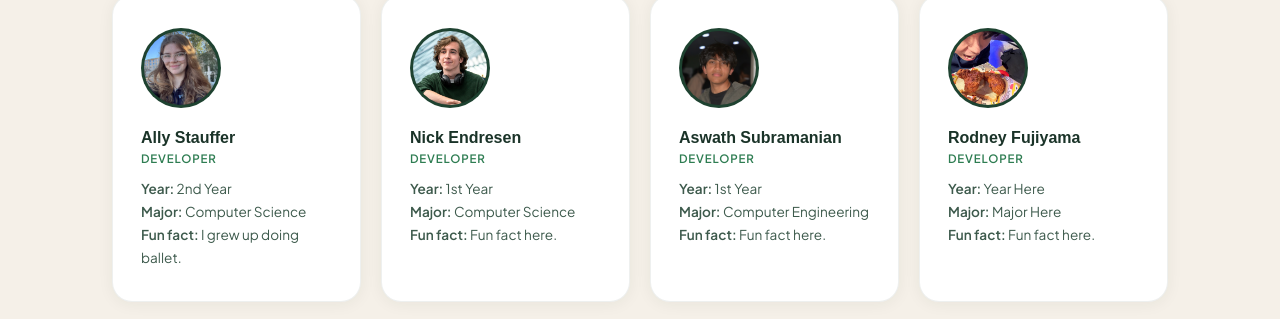
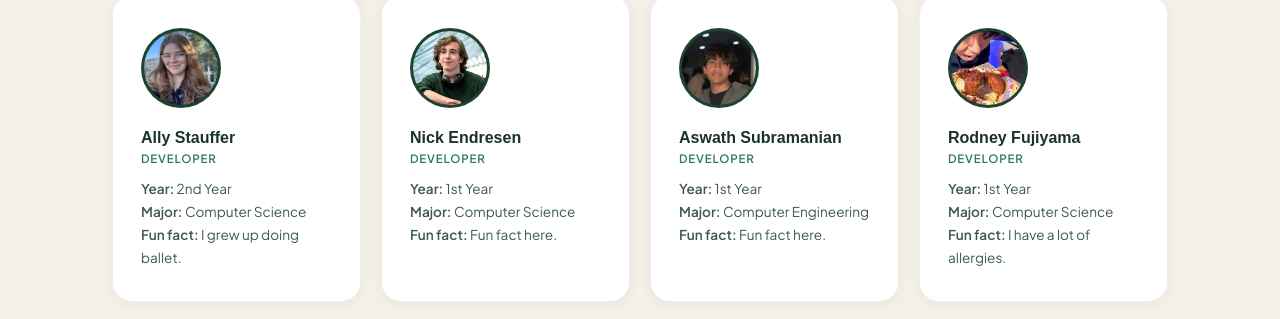
Before and after one commit to codebox-calpoly/Mustang-Maps-Landing-Page, a React (Create React App) app in the folder my-app/: page /team in a window 1280 px wide. Shown: the part 1557-1876 px from the top of the page. Built offline with nearby package versions, Linux system fonts and the light colour scheme.

Commit message:
added rodney's info

```diff
--- a/my-app/src/Team.jsx
+++ b/my-app/src/Team.jsx
@@ -113,9 +113,9 @@ const TEAM = [
     initials: 'RF',
     name: 'Rodney Fujiyama',
     role: 'Developer',
-    year: 'Year Here',
-    major: 'Major Here',
-    funFact: 'Fun fact here.',
+    year: '1st Year',
+    major: 'Computer Science',
+    funFact: 'I have a lot of allergies.',
   },
 ];
 
```
